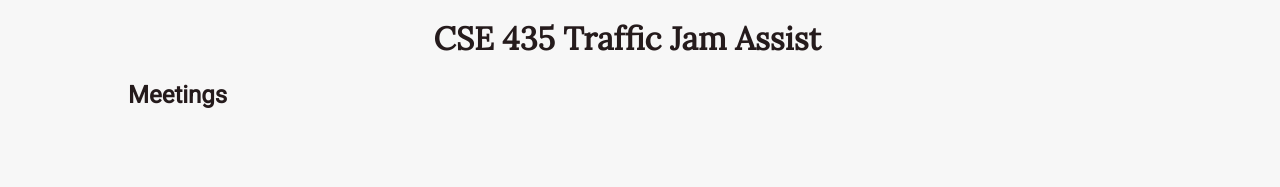
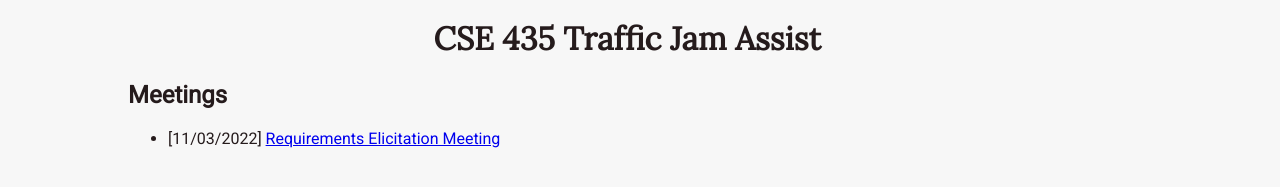
Before and after one commit to meruila/cse435-traffic-jam-assist, a plain HTML site: page local/meetings.html in a window 1280 px wide. Shown: the part 221-408 px from the top of the page. Drawn offline with Linux system fonts and the light colour scheme.

Commit message:
meetings

```diff
--- a/local/meetings.html
+++ b/local/meetings.html
@@ -46,10 +46,11 @@ https://unsplash.com/@pop_heart?utm_source=unsplash&utm_medium=referral&utm_cont
          </nav>
      </header>
      <main>
-         <h1 class="tja-title">CSE 435 Traffic Jam Assist</h1>
-         <h2>Meetings</h2>
-
-         </div>
+        <h1 class="tja-title">CSE 435 Traffic Jam Assist</h1>
+        <h2>Meetings</h2>
+        <ul>
+            <li>[11/03/2022] <a href="./meetings/11_3_22 Customer Solicitation.pdf">Requirements Elicitation Meeting</a></li>
+        </ul>
 
      </main>
 
```
